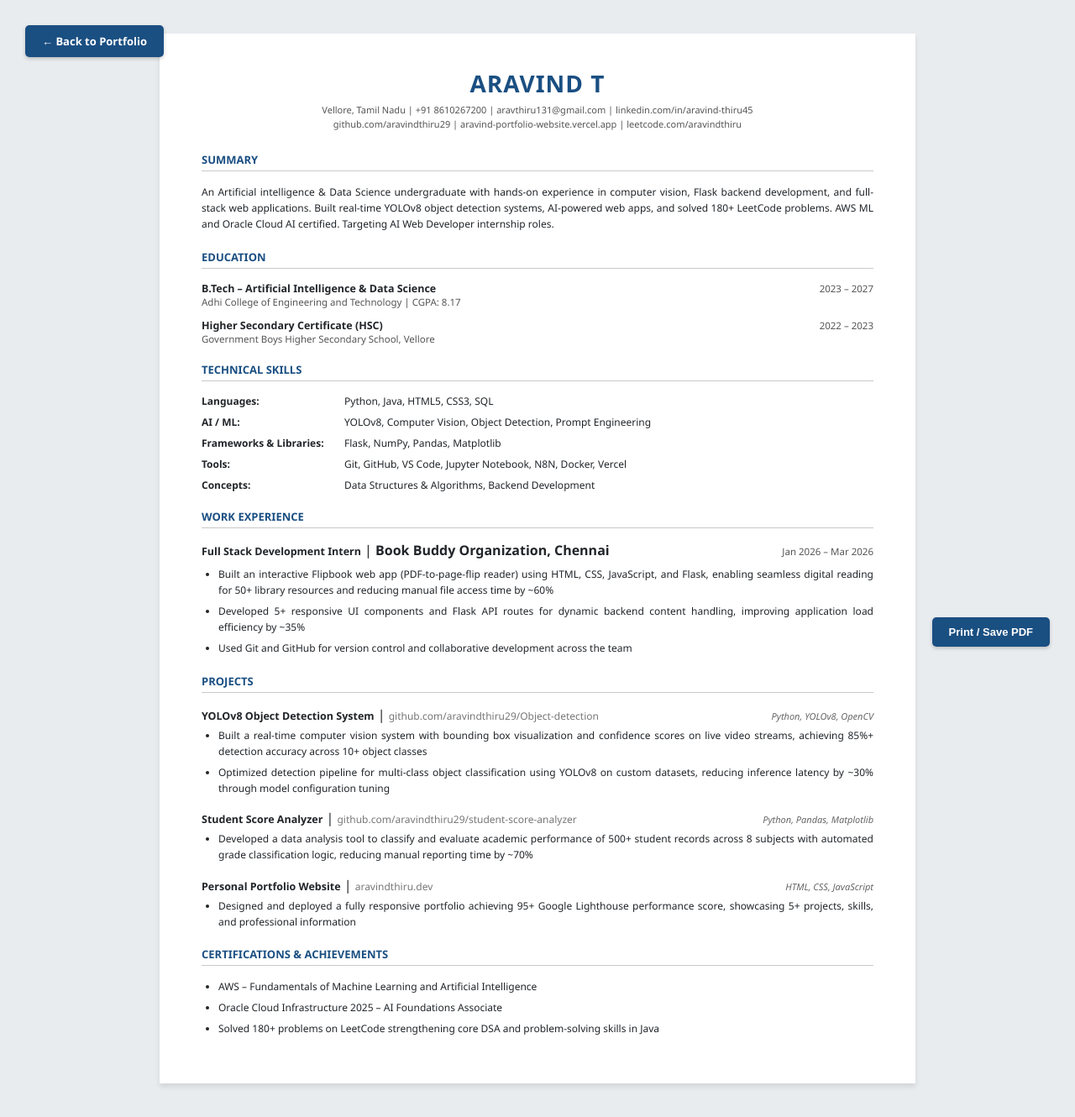
After one commit to aravindthiru29/Aravind-portfolio-website, a Flask app: template templates/resume.html in a window 1280 px wide. The commit adds this page. Shown: the whole page at 84% size. Run offline with Flask 3, Linux system fonts and the light colour scheme; the template is opened without the code that fills it, so the values that code supplies are empty.

Commit message:
include my resume

```diff
--- a/templates/index.html
+++ b/templates/index.html
@@ -11,9 +11,10 @@
                 <span class="badge-red">{{ c.hero.badge }}</span>
                 <h1>{{ c.hero.title_line1 }} <span class="outline-text">{{ c.hero.title_highlight }}</span> {{ c.hero.title_line2 }}</h1>
                 <p class="text-gray fs-5 mb-5 mw-75">{{ c.hero.description }}</p>
-                <div class="d-flex gap-3">
+                <div class="d-flex gap-3 flex-wrap">
                     <a href="/contact" class="v2-btn">{{ c.hero.cta_primary }}</a>
                     <a href="/portfolio.html" class="v2-btn v2-btn-outline">{{ c.hero.cta_secondary }}</a>
+                    <a href="/resume" target="_blank" class="v2-btn bg-black text-white border-black"><i class="bi bi-file-earmark-person me-2"></i> View Resume</a>
                 </div>
             </div>
             <div class="col-lg-5" data-aos="fade-left">
--- /dev/null
+++ b/templates/resume.html
@@ -0,0 +1,247 @@
+<!DOCTYPE html>
+<html lang="en">
+<head>
+    <meta charset="UTF-8">
+    <meta name="viewport" content="width=device-width, initial-scale=1.0">
+    <title>Aravind T - Resume</title>
+    <style>
+        body {
+            font-family: 'Segoe UI', Arial, Helvetica, sans-serif;
+            margin: 0;
+            padding: 0;
+            background: #e9ecef;
+            color: #212529;
+        }
+        .resume-container {
+            max-width: 800px;
+            margin: 40px auto;
+            padding: 40px 50px;
+            background: white;
+            box-shadow: 0 4px 6px rgba(0,0,0,0.1);
+        }
+        h1 {
+            text-align: center;
+            font-size: 28px;
+            color: #1a4f82;
+            margin-bottom: 5px;
+            margin-top: 0;
+            letter-spacing: 1px;
+        }
+        .contact-info {
+            text-align: center;
+            font-size: 11px;
+            color: #555;
+            margin-bottom: 25px;
+            line-height: 1.5;
+        }
+        .contact-info a {
+            color: #555;
+            text-decoration: none;
+        }
+        .section-title {
+            font-size: 13px;
+            font-weight: bold;
+            color: #1a4f82;
+            text-transform: uppercase;
+            border-bottom: 1px solid #c9c9c9;
+            padding-bottom: 4px;
+            margin-top: 20px;
+            margin-bottom: 15px;
+        }
+        p {
+            font-size: 12px;
+            line-height: 1.6;
+            margin: 0 0 10px 0;
+            text-align: justify;
+        }
+        ul {
+            margin: 0 0 15px 0;
+            padding-left: 20px;
+            font-size: 12px;
+            line-height: 1.6;
+        }
+        li {
+            margin-bottom: 6px;
+            text-align: justify;
+        }
+        .flex-between {
+            display: flex;
+            justify-content: space-between;
+            align-items: baseline;
+        }
+        .item-title {
+            font-weight: bold;
+            font-size: 12.5px;
+        }
+        .item-subtitle {
+            font-size: 11.5px;
+            color: #555;
+        }
+        .item-date {
+            font-size: 11.5px;
+            color: #555;
+        }
+        .skills-grid {
+            display: grid;
+            grid-template-columns: 160px 1fr;
+            gap: 8px 10px;
+            font-size: 12px;
+            margin-bottom: 15px;
+        }
+        .skills-category {
+            font-weight: bold;
+        }
+        .project-link {
+            color: #777;
+            text-decoration: none;
+            font-size: 12px;
+        }
+        .tech-stack {
+            font-style: italic;
+            color: #666;
+            font-size: 11px;
+        }
+        @media print {
+            body {
+                background: white;
+            }
+            .resume-container {
+                margin: 0;
+                padding: 0;
+                width: 100%;
+                max-width: 100%;
+                box-shadow: none;
+            }
+            .print-btn, .back-btn { display: none !important; }
+        }
+        .print-btn, .back-btn {
+            position: fixed;
+            z-index: 100;
+            background: #1a4f82;
+            color: white;
+            border: none;
+            padding: 10px 20px;
+            border-radius: 5px;
+            cursor: pointer;
+            text-decoration: none;
+            font-size: 13px;
+            font-weight: bold;
+            box-shadow: 0 2px 4px rgba(0,0,0,0.2);
+            transition: background 0.3s;
+        }
+        .print-btn {
+            bottom: 30px;
+            right: 30px;
+        }
+        .back-btn {
+            top: 30px;
+            left: 30px;
+        }
+        .print-btn:hover, .back-btn:hover {
+            background: #123659;
+        }
+    </style>
+</head>
+<body>
+
+    <a href="/index" class="back-btn">← Back to Portfolio</a>
+    <button onclick="window.print()" class="print-btn">Print / Save PDF</button>
+
+    <div class="resume-container">
+        <h1>ARAVIND T</h1>
+        <div class="contact-info">
+            Vellore, Tamil Nadu | +91 8610267200 | <a href="mailto:aravthiru131@gmail.com">aravthiru131@gmail.com</a> | <a href="https://linkedin.com/in/aravind-thiru45">linkedin.com/in/aravind-thiru45</a><br>
+            <a href="https://github.com/aravindthiru29">github.com/aravindthiru29</a> | <a href="https://aravind-portfolio-website.vercel.app">aravind-portfolio-website.vercel.app</a> | <a href="https://leetcode.com/aravindthiru">leetcode.com/aravindthiru</a>
+        </div>
+
+        <div class="section-title">SUMMARY</div>
+        <p>An Artificial intelligence & Data Science undergraduate with hands-on experience in computer vision, Flask backend development, and full-stack web applications. Built real-time YOLOv8 object detection systems, AI-powered web apps, and solved 180+ LeetCode problems. AWS ML and Oracle Cloud AI certified. Targeting AI Web Developer internship roles.</p>
+
+        <div class="section-title">EDUCATION</div>
+
+        <div class="flex-between">
+            <span class="item-title">B.Tech – Artificial Intelligence & Data Science</span>
+            <span class="item-date">2023 – 2027</span>
+        </div>
+        <div class="item-subtitle" style="margin-bottom: 12px;">Adhi College of Engineering and Technology | CGPA: 8.17</div>
+
+        <div class="flex-between">
+            <span class="item-title">Higher Secondary Certificate (HSC)</span>
+            <span class="item-date">2022 – 2023</span>
+        </div>
+        <div class="item-subtitle" style="margin-bottom: 12px;">Government Boys Higher Secondary School, Vellore</div>
+
+        <div class="section-title">TECHNICAL SKILLS</div>
+        <div class="skills-grid">
+            <div class="skills-category">Languages:</div>
+            <div>Python, Java, HTML5, CSS3, SQL</div>
+
+            <div class="skills-category">AI / ML:</div>
+            <div>YOLOv8, Computer Vision, Object Detection, Prompt Engineering</div>
+
+            <div class="skills-category">Frameworks & Libraries:</div>
+            <div>Flask, NumPy, Pandas, Matplotlib</div>
+
+            <div class="skills-category">Tools:</div>
+            <div>Git, GitHub, VS Code, Jupyter Notebook, N8N, Docker, Vercel</div>
+
+            <div class="skills-category">Concepts:</div>
+            <div>Data Structures & Algorithms, Backend Development</div>
+        </div>
+
+        <div class="section-title">WORK EXPERIENCE</div>
+        <div class="flex-between" style="margin-bottom: 8px;">
+            <div>
+                <span class="item-title">Full Stack Development Intern</span> | <span style="font-weight: bold;">Book Buddy Organization, Chennai</span>
+            </div>
+            <span class="item-date">Jan 2026 – Mar 2026</span>
+        </div>
+        <ul>
+            <li>Built an interactive Flipbook web app (PDF-to-page-flip reader) using HTML, CSS, JavaScript, and Flask, enabling seamless digital reading for 50+ library resources and reducing manual file access time by ~60%</li>
+            <li>Developed 5+ responsive UI components and Flask API routes for dynamic backend content handling, improving application load efficiency by ~35%</li>
+            <li>Used Git and GitHub for version control and collaborative development across the team</li>
+        </ul>
+
+        <div class="section-title">PROJECTS</div>
+
+        <div class="flex-between" style="margin-bottom: 4px;">
+            <div>
+                <span class="item-title">YOLOv8 Object Detection System</span> | <a href="https://github.com/aravindthiru29/Object-detection" class="project-link">github.com/aravindthiru29/Object-detection</a>
+            </div>
+            <span class="tech-stack">Python, YOLOv8, OpenCV</span>
+        </div>
+        <ul>
+            <li>Built a real-time computer vision system with bounding box visualization and confidence scores on live video streams, achieving 85%+ detection accuracy across 10+ object classes</li>
+            <li>Optimized detection pipeline for multi-class object classification using YOLOv8 on custom datasets, reducing inference latency by ~30% through model configuration tuning</li>
+        </ul>
+
+        <div class="flex-between" style="margin-bottom: 4px;">
+            <div>
+                <span class="item-title">Student Score Analyzer</span> | <a href="https://github.com/aravindthiru29/student-score-analyzer" class="project-link">github.com/aravindthiru29/student-score-analyzer</a>
+            </div>
+            <span class="tech-stack">Python, Pandas, Matplotlib</span>
+        </div>
+        <ul>
+            <li>Developed a data analysis tool to classify and evaluate academic performance of 500+ student records across 8 subjects with automated grade classification logic, reducing manual reporting time by ~70%</li>
+        </ul>
+
+        <div class="flex-between" style="margin-bottom: 4px;">
+            <div>
+                <span class="item-title">Personal Portfolio Website</span> | <a href="https://aravindthiru.dev" class="project-link">aravindthiru.dev</a>
+            </div>
+            <span class="tech-stack">HTML, CSS, JavaScript</span>
+        </div>
+        <ul>
+            <li>Designed and deployed a fully responsive portfolio achieving 95+ Google Lighthouse performance score, showcasing 5+ projects, skills, and professional information</li>
+        </ul>
+
+        <div class="section-title">CERTIFICATIONS & ACHIEVEMENTS</div>
+        <ul>
+            <li>AWS – Fundamentals of Machine Learning and Artificial Intelligence</li>
+            <li>Oracle Cloud Infrastructure 2025 – AI Foundations Associate</li>
+            <li>Solved 180+ problems on LeetCode strengthening core DSA and problem-solving skills in Java</li>
+        </ul>
+    </div>
+
+</body>
+</html>
```
